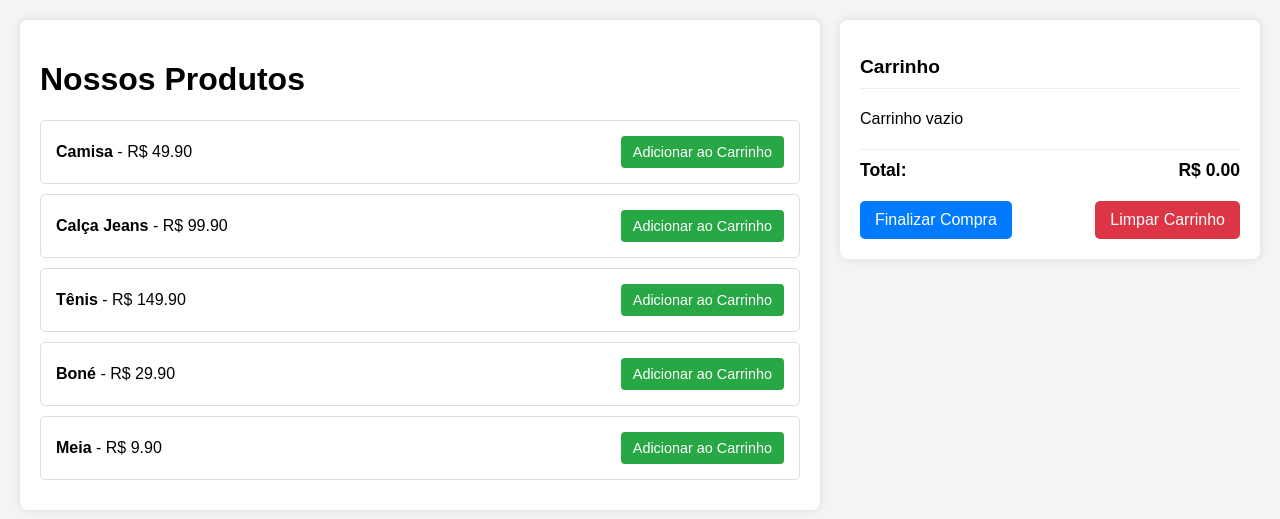
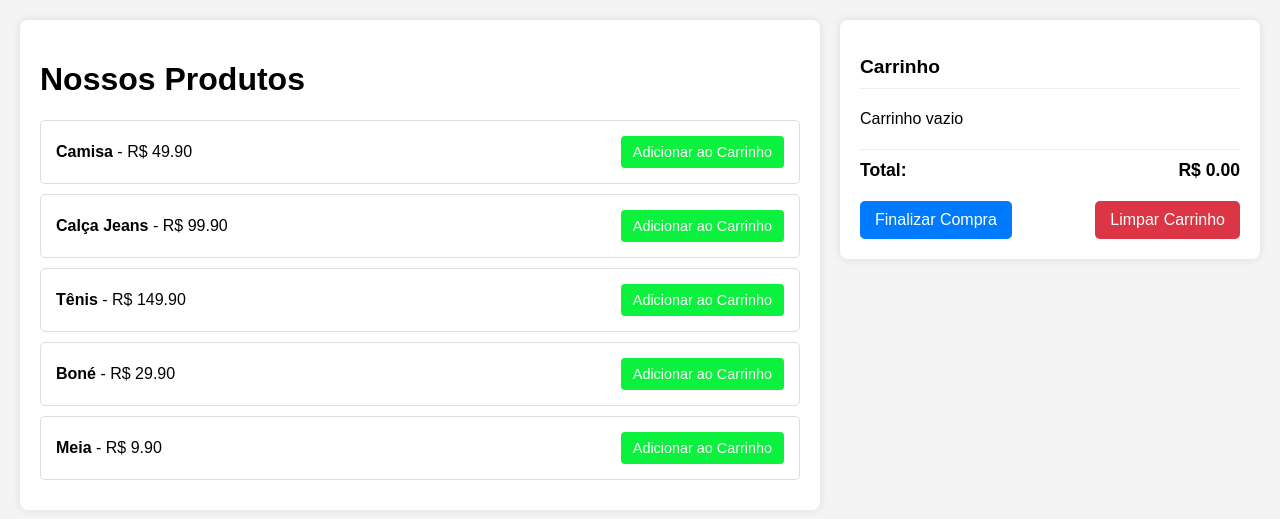
Before and after one commit to P3dr7/atividade-final-luis, a Flask app: page / in a window 1280 px wide. Shown: the top 519 px of the page. Run offline with Flask 3, Linux system fonts and the light colour scheme; data that the repository does not hold is empty.

Commit message:
SCRUM-6 trocando cor do botao

```diff
--- a/templates/index.html
+++ b/templates/index.html
@@ -32,7 +32,7 @@
             align-items: center;
         }
         .item-card button {
-            background-color: #28a745;
+            background-color: #0bf13e;
             color: white;
             border: none;
             padding: 8px 12px;
```
